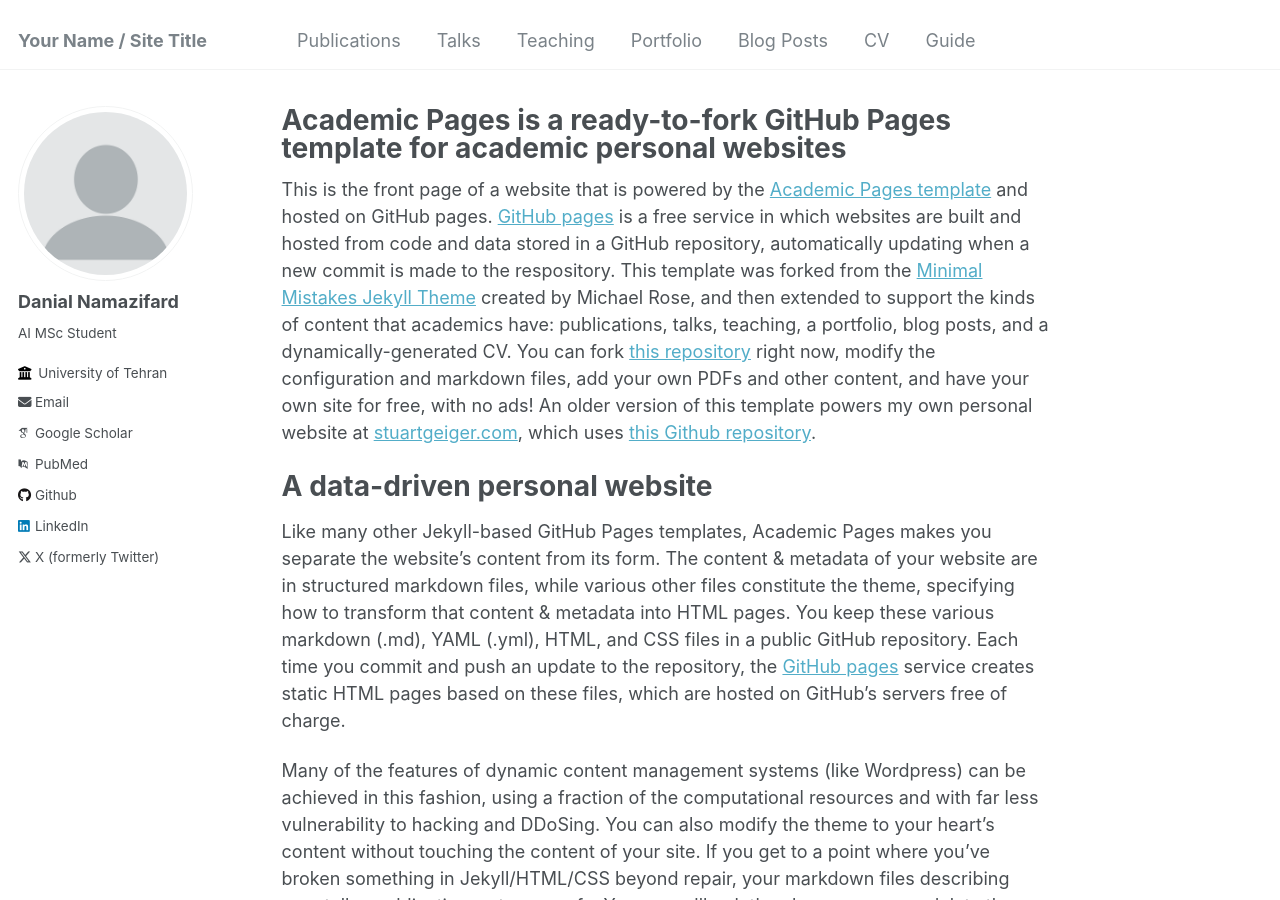
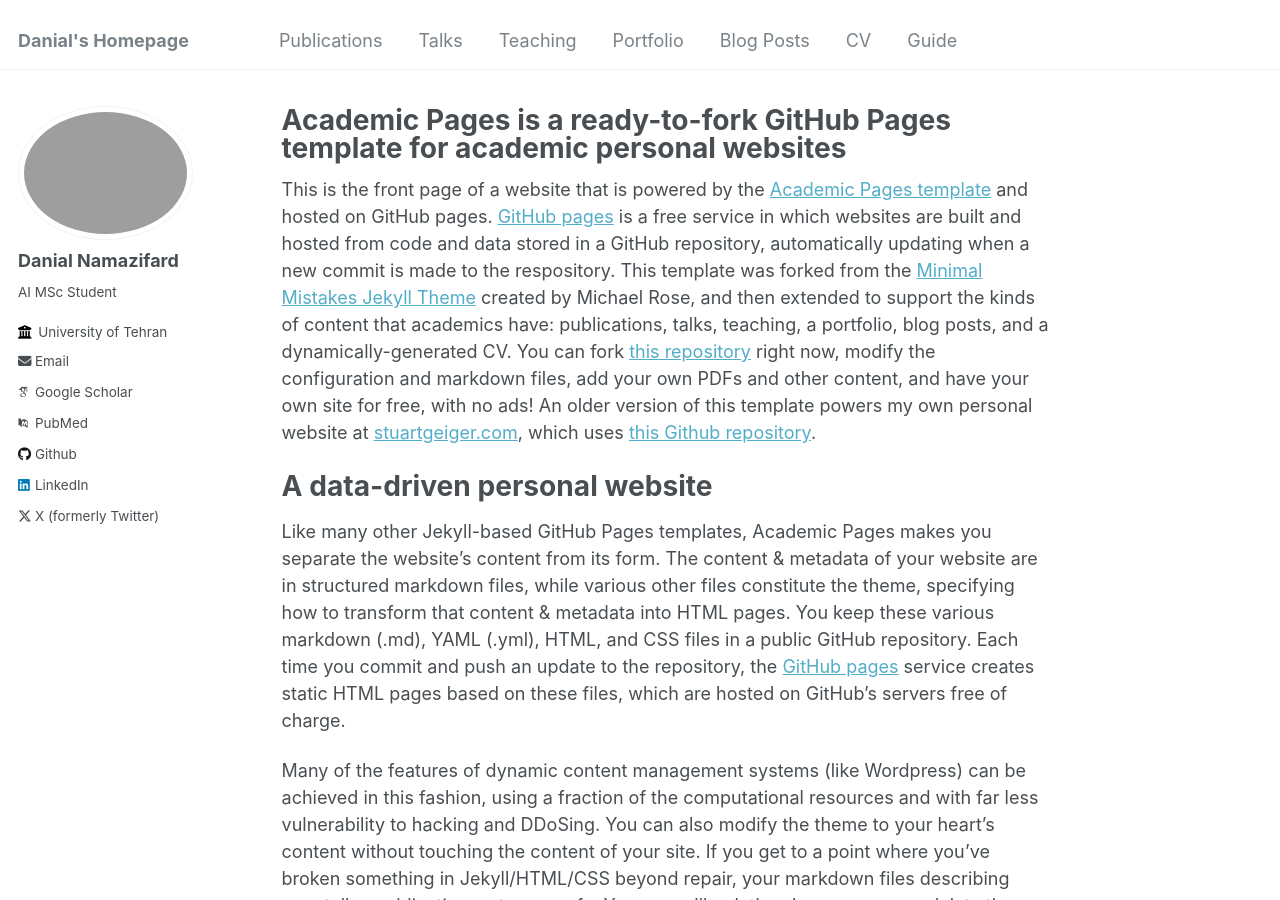
Before and after one commit to namazifard/namazifard.github.io, a Jekyll site: the page built from _pages/about.md, in a window 1280 px wide and 900 px high. Built offline with Jekyll 4.4.1, drawn with Linux system fonts in a browser that asks for light colours; some web fonts are replaced.

Commit message:
Update _config.yml

```diff
--- a/_config.yml
+++ b/_config.yml
@@ -8,7 +8,7 @@
 
 # Basic Site Settings
 locale                   : "en-US"
-title                    : "Your Name / Site Title"
+title                    : "Danial's Homepage"
 title_separator          : "-"
 name                     : &name "Danial Namazifard"
 description              : &description "personal description"
@@ -21,7 +21,7 @@
 #               Additional customization can be done by editing /_includes/author-profile.html
 author:
   # Biographic information
-  avatar           : "profile.png"
+  avatar           : "avatar_main.png"
   name             : "Danial Namazifard"
   pronouns         : # example: "she/her"
   bio              : "AI MSc Student"
```
